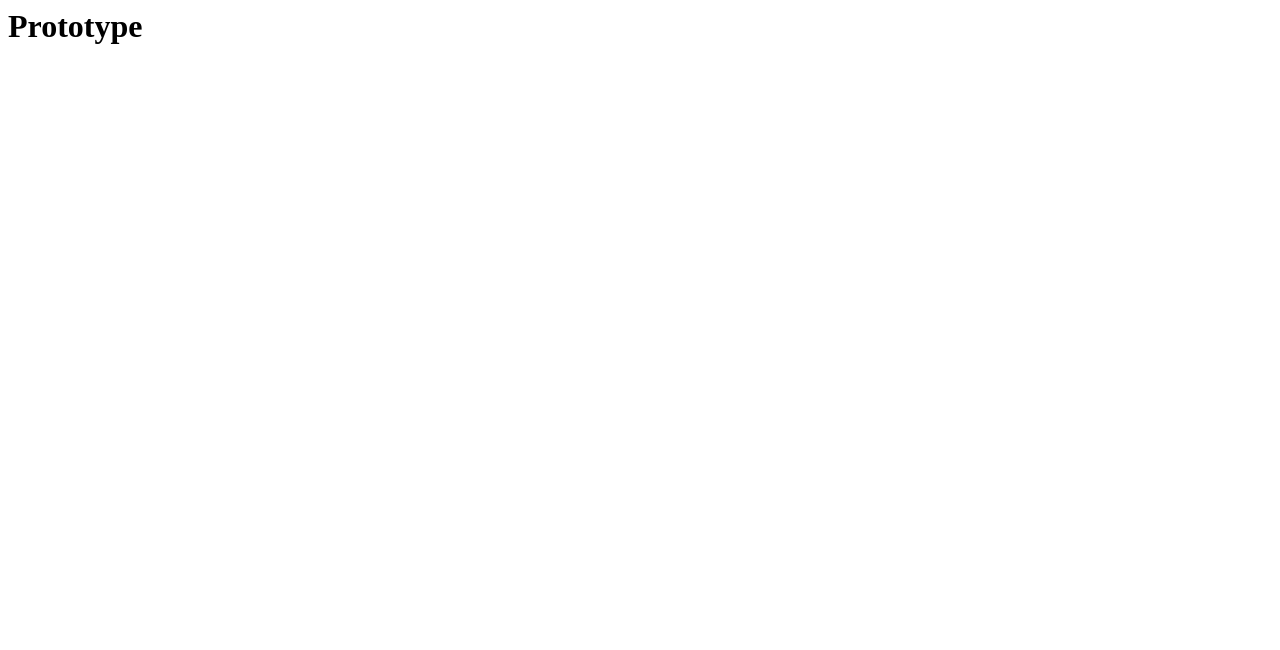
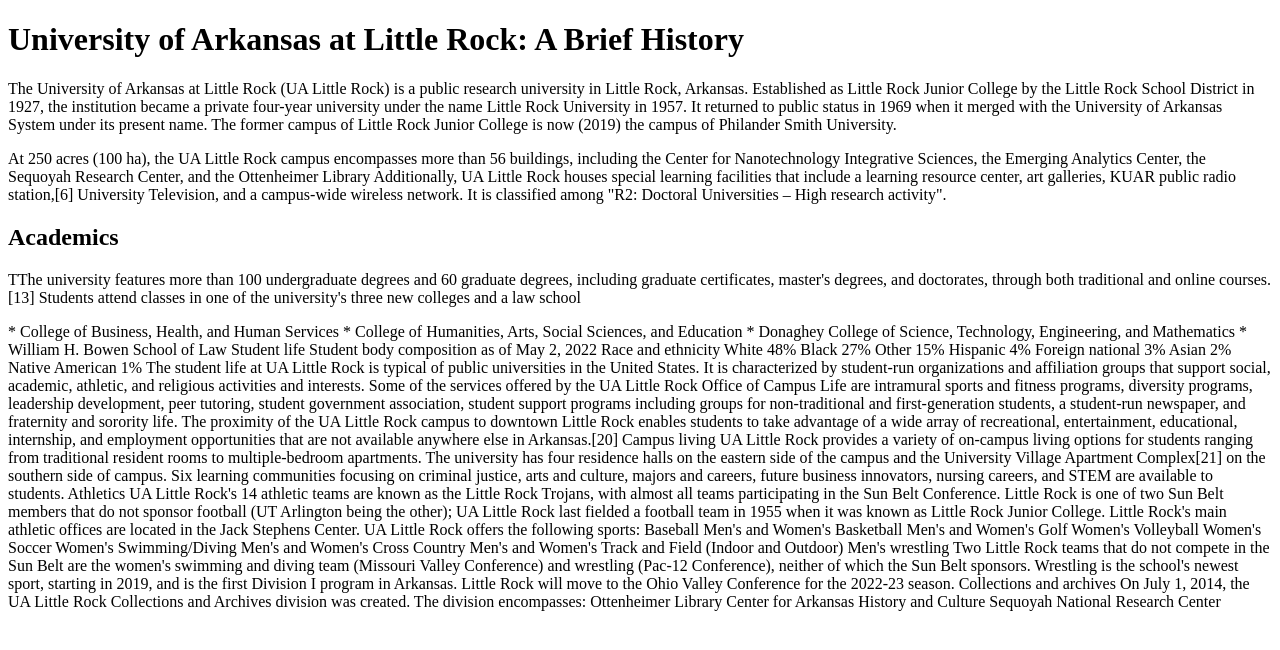
Before and after one commit to jlarkin-blip/ifsc-11003, a plain HTML site: page prototype/index.html in a window 1280 px wide. Drawn offline with Linux system fonts and the light colour scheme.

Commit message:
Commit 3

```diff
--- a/prototype/index.html
+++ b/prototype/index.html
@@ -1 +1,82 @@
-<h1>Prototype</h1>
+<!DOCTYPE html>
+<html lang="en"> <!-- lets browser know what language to use for accesibility tools -->
+<head>
+<meta charset="utf-8"/><!-- Informs the browser how to encode characters -->
+<meta name="viewport" content="width=device-width" /> <!-- ensures webpage dimesions fit the device be used -->
+<meta name="description" contents="short keyword narrative of this sites' purpose" /> <!-- summarizes purpose of website;Summary is used by search engines-->
+<meta name="author" contents="Joey Larkin" /> <!-- States author of html -->
+<title> Prototype HTML5 Assignment </title>
+</head>
+<body>
+  <h1>University of Arkansas at Little Rock: A Brief History</h1>
+
+<p>The University of Arkansas at Little Rock (UA Little Rock) is a public research university in Little Rock, Arkansas. Established as Little Rock Junior College by the Little Rock School District in 1927, the institution became a private four-year university under the name Little Rock University in 1957. It returned to public status in 1969 when it merged with the University of Arkansas System under its present name. The former campus of Little Rock Junior College is now (2019) the campus of Philander Smith University.</p>
+
+<p>At 250 acres (100 ha), the UA Little Rock campus encompasses more than 56 buildings, including the Center for Nanotechnology Integrative Sciences, the Emerging Analytics Center, the Sequoyah Research Center, and the Ottenheimer Library Additionally, UA Little Rock houses special learning facilities that include a learning resource center, art galleries, KUAR public radio station,[6] University Television, and a campus-wide wireless network. It is classified among "R2: Doctoral Universities – High research activity".</p>
+
+  <h2>Academics</h2>
+
+<p>TThe university features more than 100 undergraduate degrees and 60 graduate degrees, including graduate certificates, master's degrees, and doctorates, through both traditional and online courses.[13] Students attend classes in one of the university's three new colleges and a law school</p>
+
+* College of Business, Health, and Human Services
+* College of Humanities, Arts, Social Sciences, and Education
+* Donaghey College of Science, Technology, Engineering, and Mathematics
+* William H. Bowen School of Law
+
+Student life
+
+Student body composition as of May 2, 2022
+Race and ethnicity
+
+White			48%
+Black			27%
+Other			15%
+Hispanic		4%
+Foreign national	3%
+Asian			2%
+Native American	1%
+
+
+The student life at UA Little Rock is typical of public universities in the United States. It is characterized by student-run organizations and affiliation groups that support social, academic, athletic, and religious activities and interests. Some of the services offered by the UA Little Rock Office of Campus Life are intramural sports and fitness programs, diversity programs, leadership development, peer tutoring, student government association, student support programs including groups for non-traditional and first-generation students, a student-run newspaper, and fraternity and sorority life. The proximity of the UA Little Rock campus to downtown Little Rock enables students to take advantage of a wide array of recreational, entertainment, educational, internship, and employment opportunities that are not available anywhere else in Arkansas.[20]
+
+Campus living
+
+UA Little Rock provides a variety of on-campus living options for students ranging from traditional resident rooms to multiple-bedroom apartments. The university has four residence halls on the eastern side of the campus and the University Village Apartment Complex[21] on the southern side of campus. Six learning communities focusing on criminal justice, arts and culture, majors and careers, future business innovators, nursing careers, and STEM are available to students.
+
+Athletics
+
+UA Little Rock's 14 athletic teams are known as the Little Rock Trojans, with almost all teams participating in the Sun Belt Conference. Little Rock is one of two Sun Belt members that do not sponsor football (UT Arlington being the other); UA Little Rock last fielded a football team in 1955 when it was known as Little Rock Junior College. Little Rock's main athletic offices are located in the Jack Stephens Center. UA Little Rock offers the following sports:
+
+Baseball
+Men's and Women's Basketball
+Men's and Women's Golf
+Women's Volleyball
+Women's Soccer
+Women's Swimming/Diving
+Men's and Women's Cross Country
+Men's and Women's Track and Field (Indoor and Outdoor)
+Men's wrestling
+Two Little Rock teams that do not compete in the Sun Belt are the women's swimming and diving team (Missouri Valley Conference) and wrestling (Pac-12 Conference), neither of which the Sun Belt sponsors. Wrestling is the school's newest sport, starting in 2019, and is the first Division I program in Arkansas.
+
+Little Rock will move to the Ohio Valley Conference for the 2022-23 season.
+
+Collections and archives
+
+On July 1, 2014, the UA Little Rock Collections and Archives division was created. The division encompasses:
+
+Ottenheimer Library
+Center for Arkansas History and Culture
+Sequoyah National Research Center
+
+</body>
+
+</html>
+
+
+
+
+
+
+
+
+</html>
```
